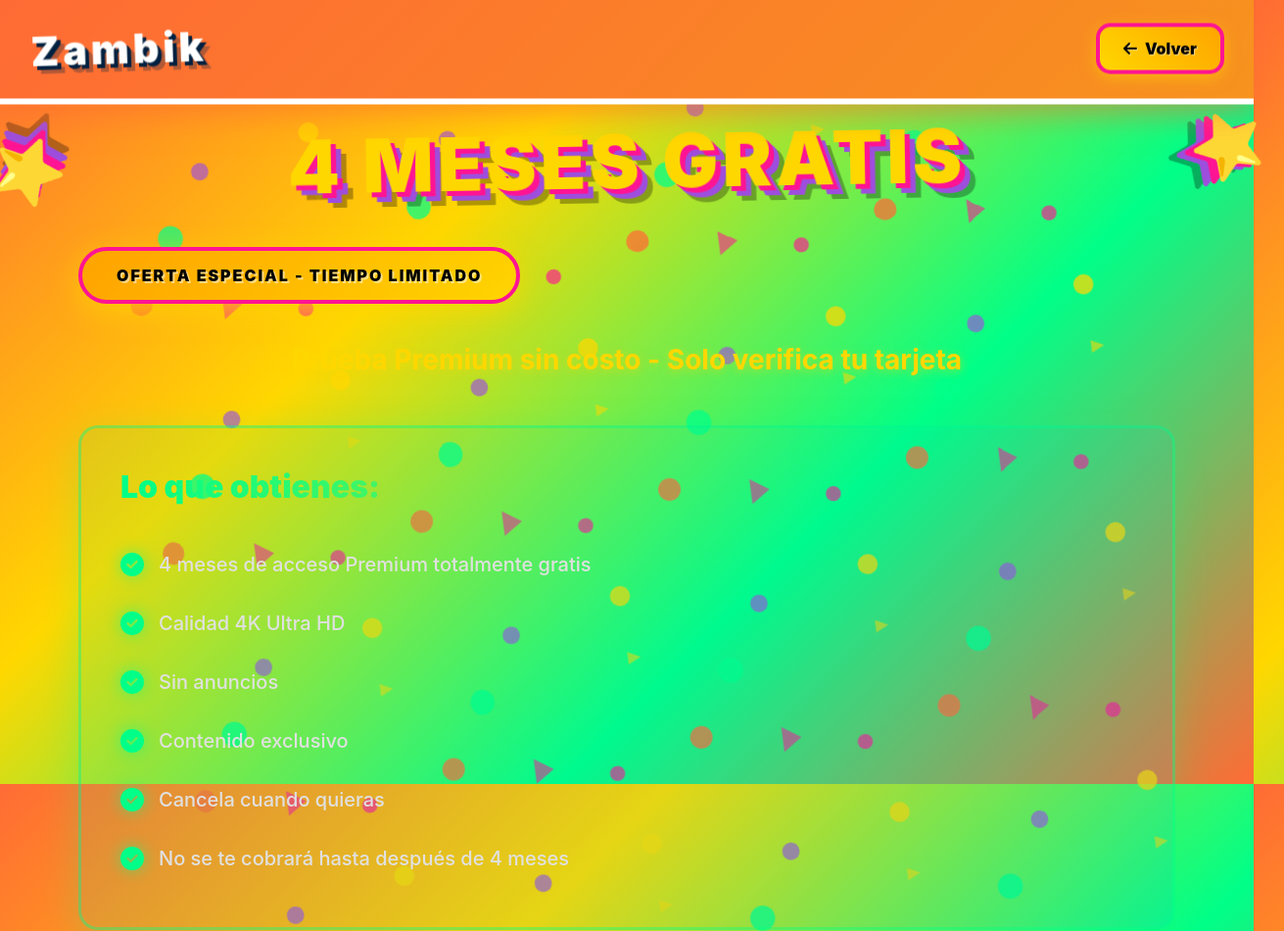
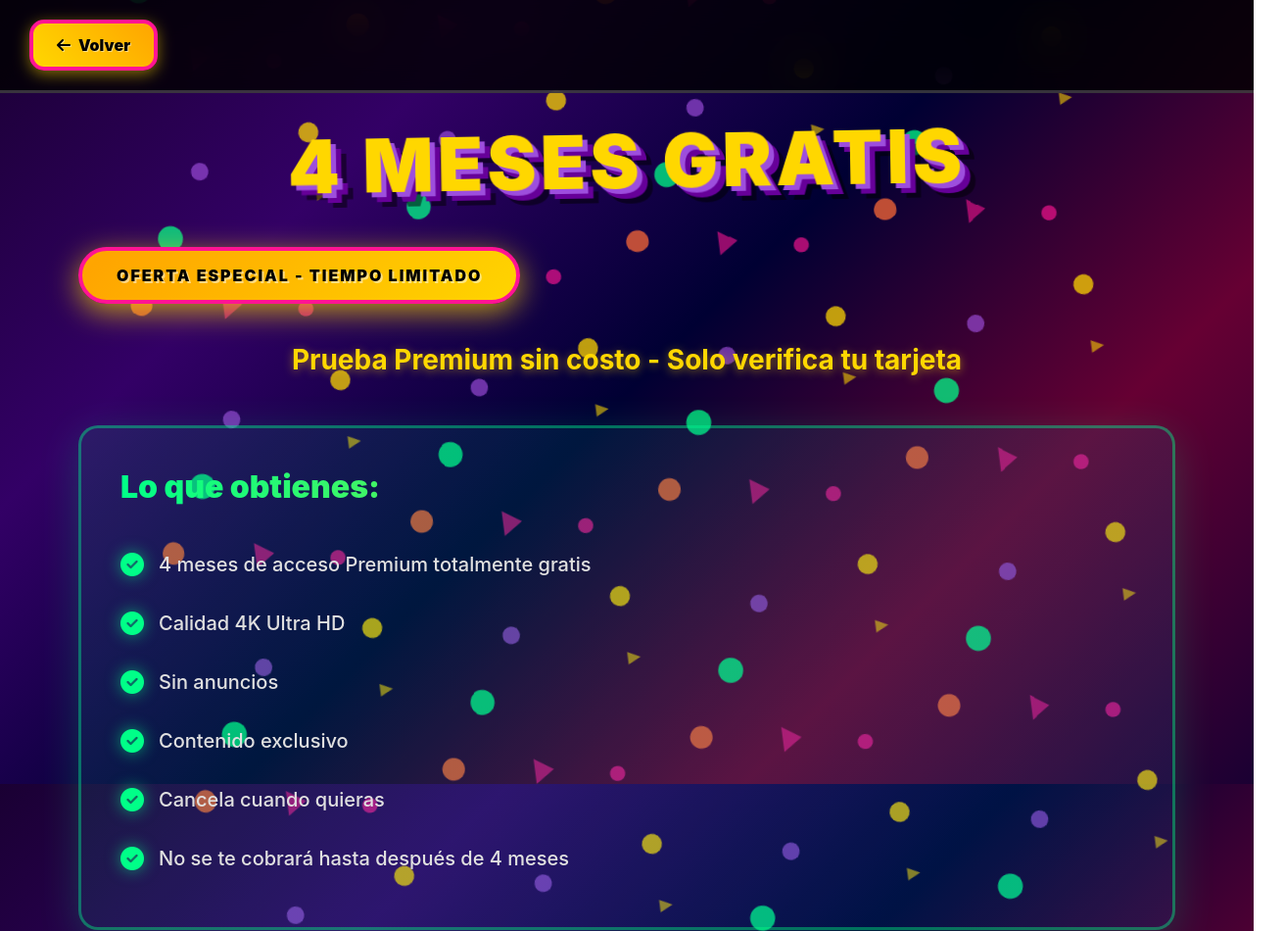
Before and after one commit to Darveht/netflixcasero, a plain HTML site: page trial-offer.html in a window 1280 px wide. Shown: the top 950 px of the page at 98% size, 1311 px wide, since content can reach past the window. Drawn offline with Linux system fonts and the light colour scheme; a script that the page names is missing.

Commit message:
Quitar estrellas animadas y cambiar a paleta oscura morada/azul

```diff
--- a/trial-offer.html
+++ b/trial-offer.html
@@ -12,7 +12,7 @@
     * { margin: 0; padding: 0; box-sizing: border-box; }
 
     body {
-      background: linear-gradient(135deg, #FF6B35 0%, #FFD700 33%, #00FF88 66%, #FF6B35 100%);
+      background: linear-gradient(135deg, #1a0033 0%, #330066 25%, #000033 50%, #660033 75%, #1a0033 100%);
       background-size: 400% 400%;
       animation: cartoonGradient 20s ease-in-out infinite;
       font-family: -apple-system, BlinkMacSystemFont, 'Segoe UI', 'Roboto', sans-serif;
@@ -54,16 +54,14 @@
       top: 0;
       left: 0;
       right: 0;
-      padding: 25px 30px;
-      background: linear-gradient(135deg, #FF6B35, #F7931E);
+      padding: 20px 30px;
+      background: rgba(0, 0, 0, 0.8);
       backdrop-filter: blur(25px);
-      border-bottom: 6px solid #ffffff;
+      border-bottom: 3px solid rgba(255, 255, 255, 0.2);
       z-index: 1000;
       display: flex;
-      justify-content: space-between;
+      justify-content: flex-start;
       align-items: center;
-      box-shadow: 0 8px 30px rgba(255, 107, 53, 0.6);
-      animation: headerBounce 4s ease-in-out infinite;
     }
 
     @keyframes headerBounce {
@@ -71,23 +69,7 @@
       50% { transform: translateY(-3px); }
     }
 
-    .logo {
-      font-size: 42px;
-      font-weight: 900;
-      color: #ffffff;
-      letter-spacing: 4px;
-      text-shadow:
-        4px 4px 0px #002040,
-        8px 8px 0px rgba(0, 32, 64, 0.3);
-      animation: logoWobble 3s ease-in-out infinite;
-      font-family: -apple-system, BlinkMacSystemFont, 'Segoe UI', Roboto, sans-serif;
-    }
 
-    @keyframes logoWobble {
-      0%, 100% { transform: rotate(0deg) scale(1); }
-      25% { transform: rotate(2deg) scale(1.05); }
-      75% { transform: rotate(-2deg) scale(0.98); }
-    }
 
     .back-btn {
       background: linear-gradient(45deg, #FFD700, #FFA500);
@@ -149,32 +131,11 @@
       color: #FFD700;
       letter-spacing: 4px;
       text-shadow:
-        5px 5px 0px #FF1493,
-        10px 10px 0px #9D4EDD,
-        15px 15px 0px rgba(0, 0, 0, 0.3);
+        5px 5px 0px #9D4EDD,
+        10px 10px 0px #660099,
+        15px 15px 0px rgba(0, 0, 0, 0.5);
       animation: cartoonTitleBounce 2s ease-in-out infinite;
       text-transform: uppercase;
-      position: relative;
-    }
-
-    h1::before {
-      content: '⭐';
-      position: absolute;
-      left: -60px;
-      top: 50%;
-      transform: translateY(-50%);
-      font-size: 50px;
-      animation: starSpin 3s linear infinite;
-    }
-
-    h1::after {
-      content: '⭐';
-      position: absolute;
-      right: -60px;
-      top: 50%;
-      transform: translateY(-50%);
-      font-size: 50px;
-      animation: starSpin 3s linear infinite reverse;
     }
 
     @keyframes cartoonTitleBounce {
@@ -502,7 +463,6 @@
 </head>
 <body>
   <header class="header">
-    <div class="logo">Zambik</div>
     <a href="subscription.html" class="back-btn">
       <i class="fas fa-arrow-left"></i> Volver
     </a>
```
Also changed, not shown: auth.html (+0 -21 lines), subscription.html (+0 -21 lines).
